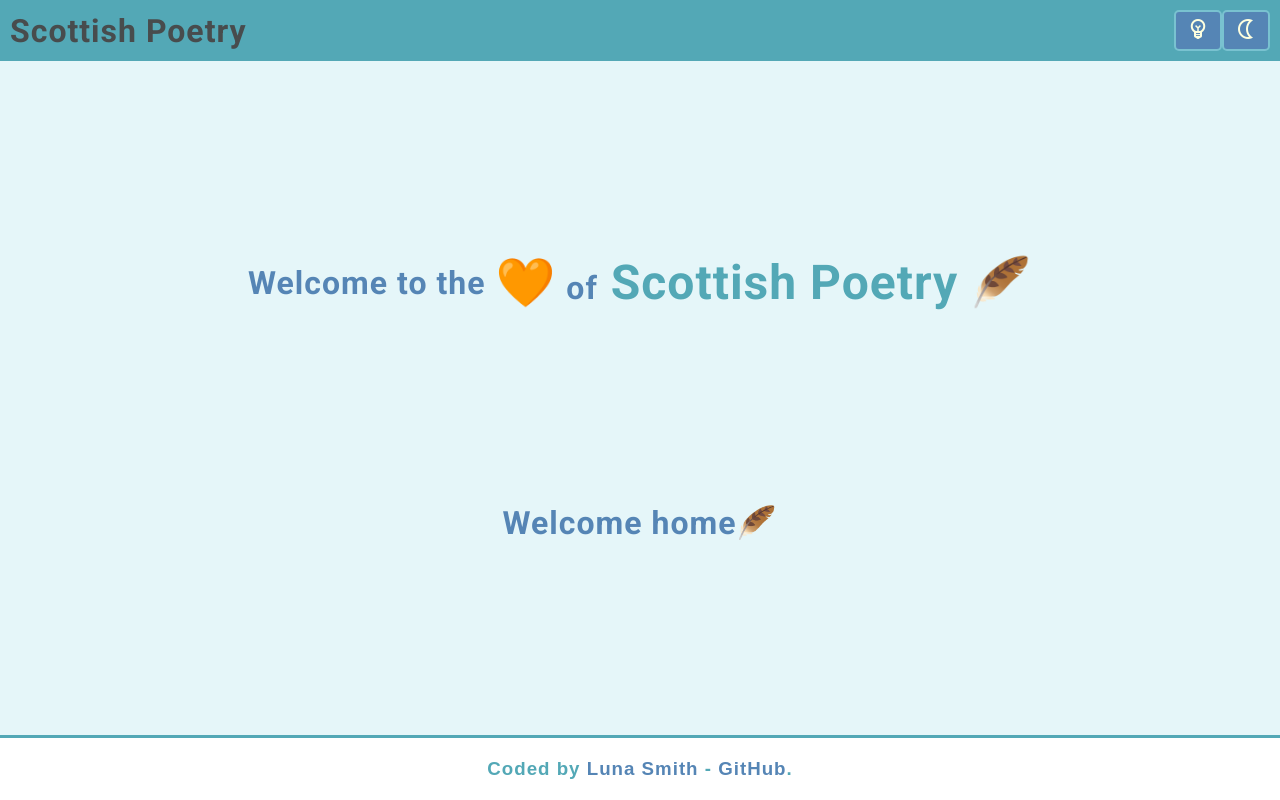
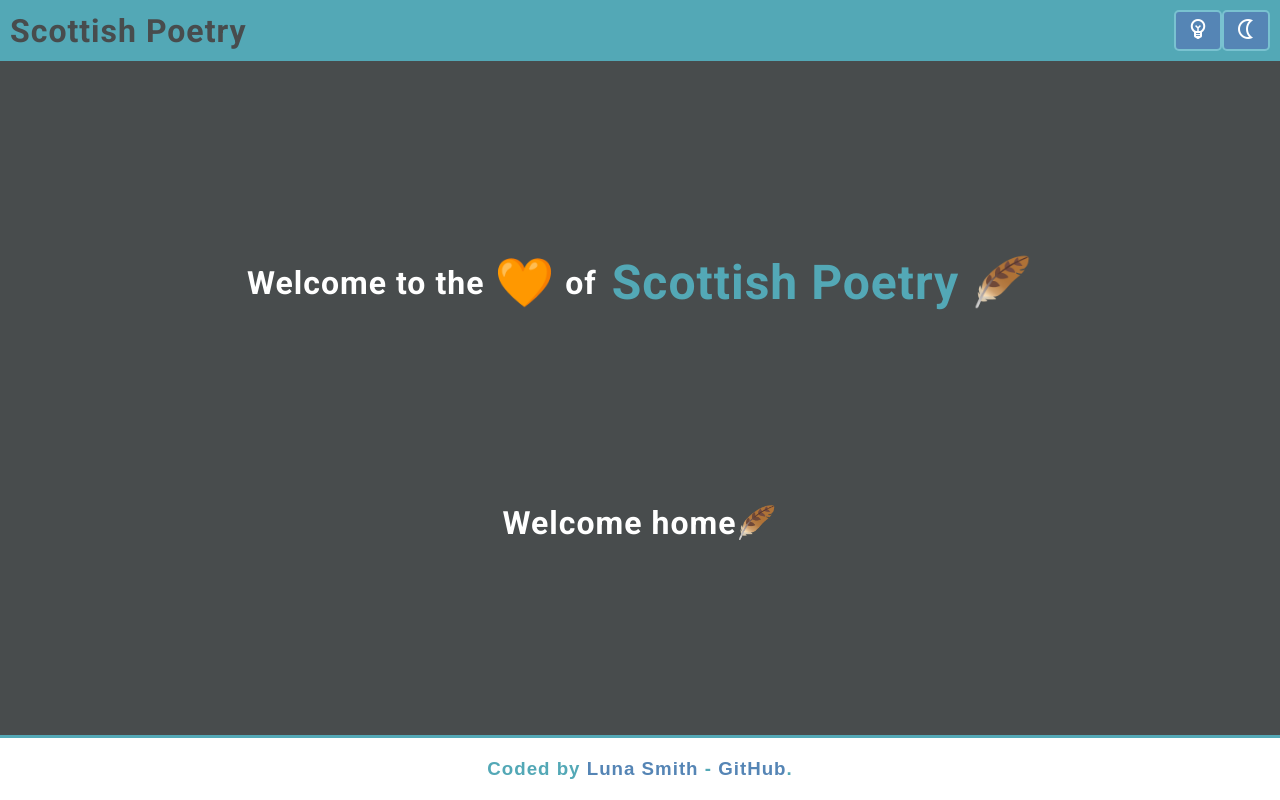
Before and after one commit to Lu-Smith/poetry-react, a React (Vite) app: page / in a window 1280 px wide. Built offline with nearby package versions, Linux system fonts and the light colour scheme.

Commit message:
Updated index.css

```diff
--- a/src/index.css
+++ b/src/index.css
@@ -14,16 +14,26 @@ body {
 span {
   color: #53a8b6;
   font-size: 3rem;
+  transition: color 0.3s ease;
+}
+
+span:hover {
+  color: #5585b5;
 }
 
 h2 {
   z-index: 2;
-  color: #5585b5;
+  color: #ffffff;
   font-size: 2rem;
+  display: flex;
+  flex-direction: row;
+  align-items: center;
+  justify-content: center;
+  gap: 15px;
 }
 
 .material-symbols-outlined {
-  color: #feffdf;
+  color: #ffffff;
 }
 
 .material-symbols-outlined:hover {
@@ -35,7 +45,7 @@ h2 {
 }
 
 #canvas1 {
-  background: #e5f6f9;
+  background: #484c4d;
   width: 100%;
   height: 100%;
   position: absolute;
```
